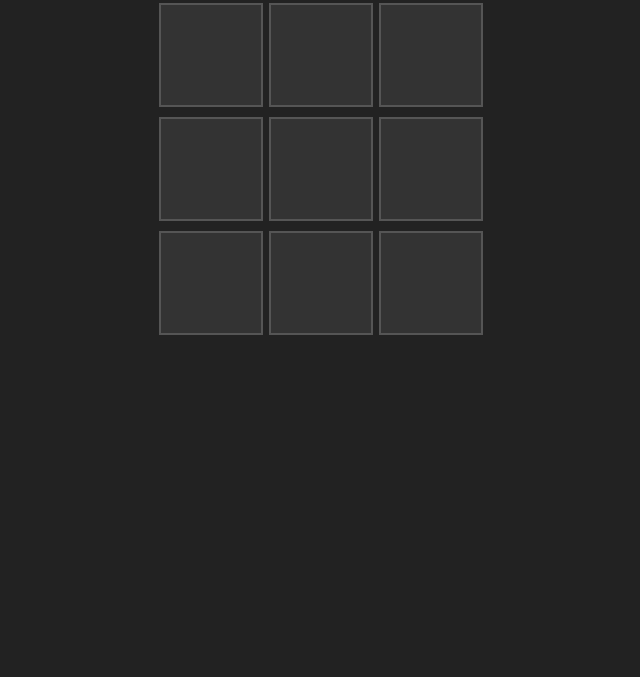
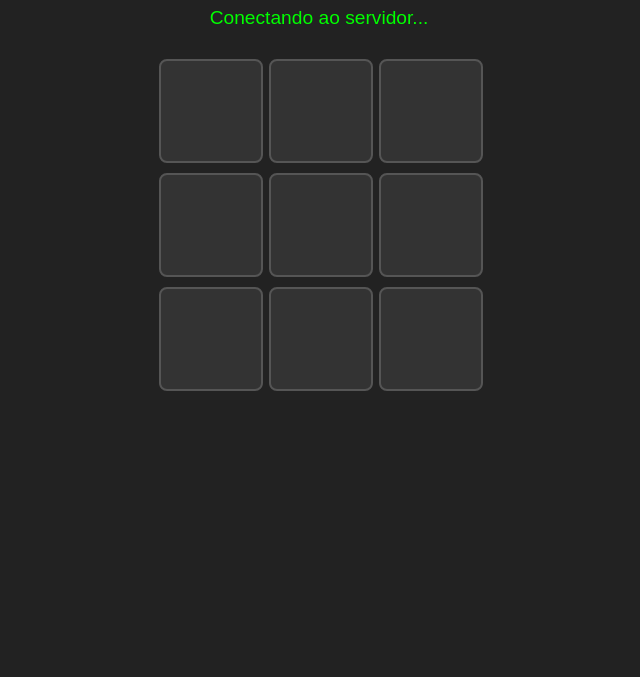
Before and after one commit to hendriknanni-new/jogo-da-velha-multiplayer, a website: page index.html in a window 1280 px wide. Shown: the part 123-800 px from the top of the page, without its empty margins (321-961 px from the left). Drawn offline with nearby package versions, Linux system fonts and the light colour scheme; no server answers.

Commit message:
index.html

```diff
--- a/index.html
+++ b/index.html
@@ -2,12 +2,14 @@
 <html lang="pt-br">
 <head>
     <meta charset="UTF-8">
+    <meta name="viewport" content="width=device-width, initial-scale=1.0">
     <title>Tic Tac Toe Online</title>
     <style>
-        body { font-family: sans-serif; display: flex; flex-direction: column; align-items: center; background: #222; color: white; }
+        body { font-family: sans-serif; display: flex; flex-direction: column; align-items: center; background: #222; color: white; margin-top: 50px; }
         .board { display: grid; grid-template-columns: repeat(3, 100px); gap: 10px; margin-top: 20px; }
-        .cell { width: 100px; height: 100px; background: #333; border: 2px solid #555; display: flex; align-items: center; justify-content: center; font-size: 3rem; cursor: pointer; }
+        .cell { width: 100px; height: 100px; background: #333; border: 2px solid #555; display: flex; align-items: center; justify-content: center; font-size: 3rem; cursor: pointer; border-radius: 8px; }
         .cell:hover { background: #444; }
+        #status { font-size: 1.2rem; margin-bottom: 10px; color: #00ff00; }
     </style>
 </head>
 <body>
```
